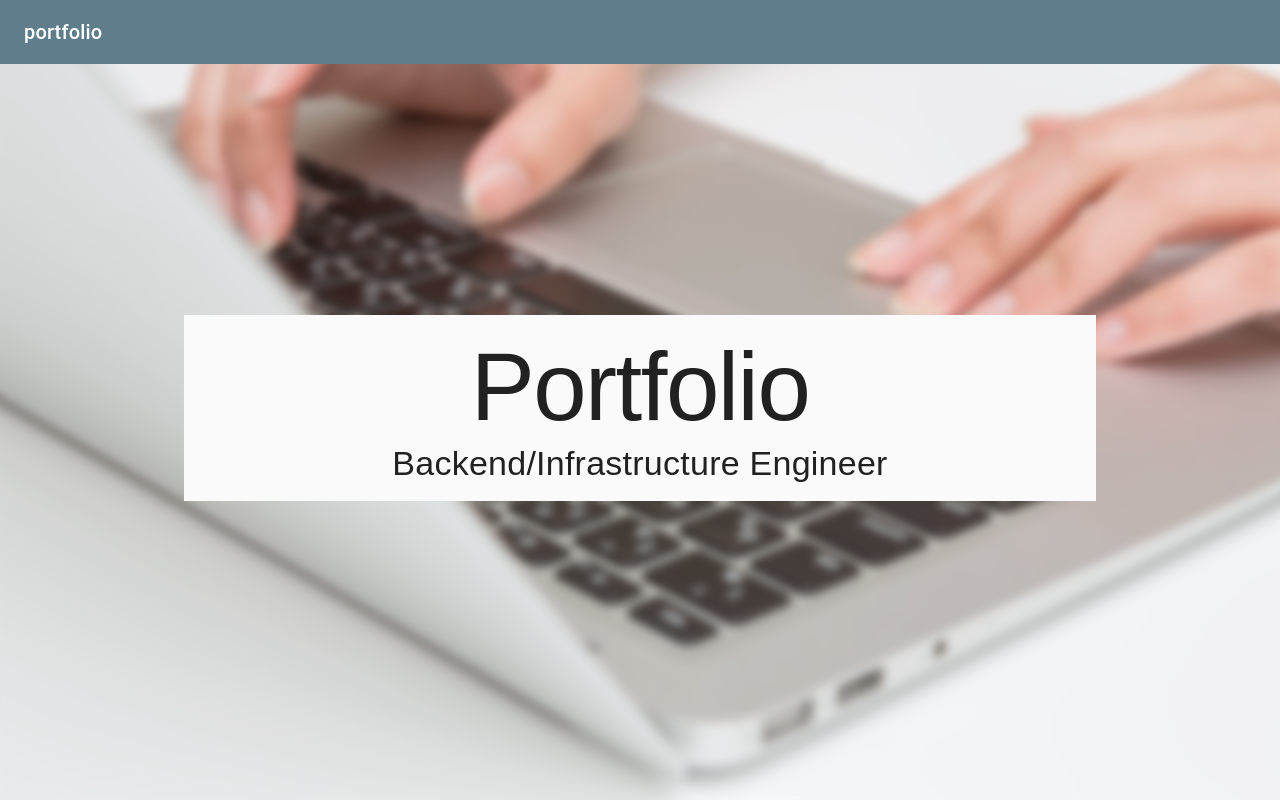
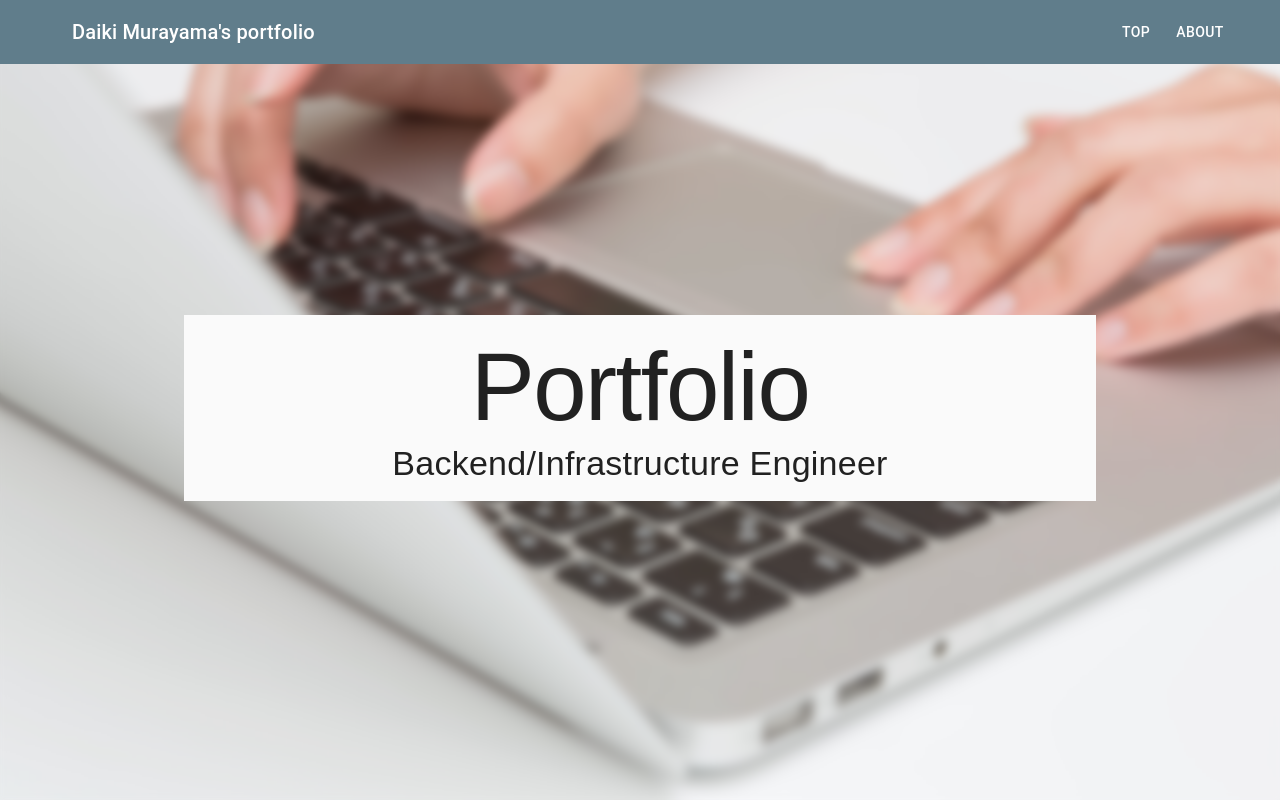
Before and after one commit to dada4386/portfolio, a React (Create React App) app: page / in a window 1280 px wide. Shown: the top 800 px of the page. Built offline with nearby package versions, Linux system fonts and the light colour scheme.

Commit message:
Added menu in appbar

```diff
--- a/package.json
+++ b/package.json
@@ -15,11 +15,13 @@
     "@types/react": "^16.9.34",
     "@types/react-dom": "^16.9.6",
     "@types/react-router-dom": "^5.1.3",
+    "@types/react-scroll": "^1.5.4",
     "prop-types": "^15.7.2",
     "react": "^16.13.1",
     "react-dom": "^16.13.1",
     "react-router-dom": "^5.1.2",
     "react-scripts": "^3.4.1",
+    "react-scroll": "^1.7.16",
     "typescript": "^3.7.5"
   },
   "scripts": {
--- a/src/components/App.tsx
+++ b/src/components/App.tsx
@@ -1,4 +1,4 @@
-import React from 'react';
+import React, {useEffect} from 'react';
 import Header from "./Header";
 import CssBaseline from '@material-ui/core/CssBaseline';
 import {MuiThemeProvider, createMuiTheme, makeStyles, Theme, createStyles} from "@material-ui/core/styles";
@@ -6,6 +6,7 @@ import {blueGrey} from "@material-ui/core/colors";
 import Top from "./Top";
 import About from "./About";
 import {ClassNameMap} from '@material-ui/core/styles/withStyles'
+import {Link, animateScroll as scroll} from 'react-scroll'
 
 const theme = createMuiTheme({
   palette: {
@@ -72,8 +73,10 @@ const App: React.FC<Props> = (props: Props) =>{
         <CssBaseline />
         <Header title={props.title}/>
         <main className={"main"}>
+          <section className="Top" />
           <Top style={classes}/>
-          <About style={classes}/>
+          <section className="About" />
+          <About style={classes} />
         </main>
       </MuiThemeProvider>
     </React.Fragment>
--- a/src/components/Header.tsx
+++ b/src/components/Header.tsx
@@ -4,6 +4,10 @@ import AppBar from '@material-ui/core/AppBar';
 import Toolbar from '@material-ui/core/Toolbar';
 import Typography from '@material-ui/core/Typography';
 import useScrollTrigger from '@material-ui/core/useScrollTrigger';
+import {Button, Container, Box} from "@material-ui/core";
+import {Link} from "react-scroll";
+import {createStyles, makeStyles, Theme} from "@material-ui/core/styles";
+import {ReactElement} from "react";
 
 type ScrollProps = {
   children: React.ReactElement,
@@ -23,15 +27,42 @@ type HeaderProps = {
   title: string,
 }
 
+const style = makeStyles((theme: Theme) =>
+  createStyles({
+    header: {
+      display: "flex",
+      flexDirection: "row",
+      alignItems: "center",
+      justifyContent: "center",
+    },
+  }
+))
+
+const menuElements = [
+  "Top", "About",
+]
+
 const Header: React.FC<HeaderProps> = (props: HeaderProps) => {
   const title = props.title;
+  const classes = style();
   return (
     <ElevationScroll>
       <AppBar>
         <Toolbar>
-          <Typography variant="h6">
-            {title}
-          </Typography>
+          <Container className={classes.header} maxWidth={"lg"}>
+            <Container>
+              <Typography variant="h6">
+                {title}
+              </Typography>
+            </Container>
+            <Box display="flex" flexDirection={"row"}>
+              {menuElements.map((name: string) => (
+                <Button color={"inherit"}>
+                  <Link activeClass="active" to={name} spy={true} smooth={true} duration={500}>{name}</Link>
+                </Button>
+              ))}
+            </Box>
+          </Container>
         </Toolbar>
       </AppBar>
     </ElevationScroll>
--- a/src/index.tsx
+++ b/src/index.tsx
@@ -3,7 +3,7 @@ import ReactDOM from 'react-dom';
 import App from "./components/App";
 
 ReactDOM.render((
-  <App title={"portfolio"}/>
+  <App title={"Daiki Murayama's portfolio"}/>
   ),
   document.getElementById('root')
 );
```
Also changed, not shown: 1 other file (tests, documents, lock files or other folders).
